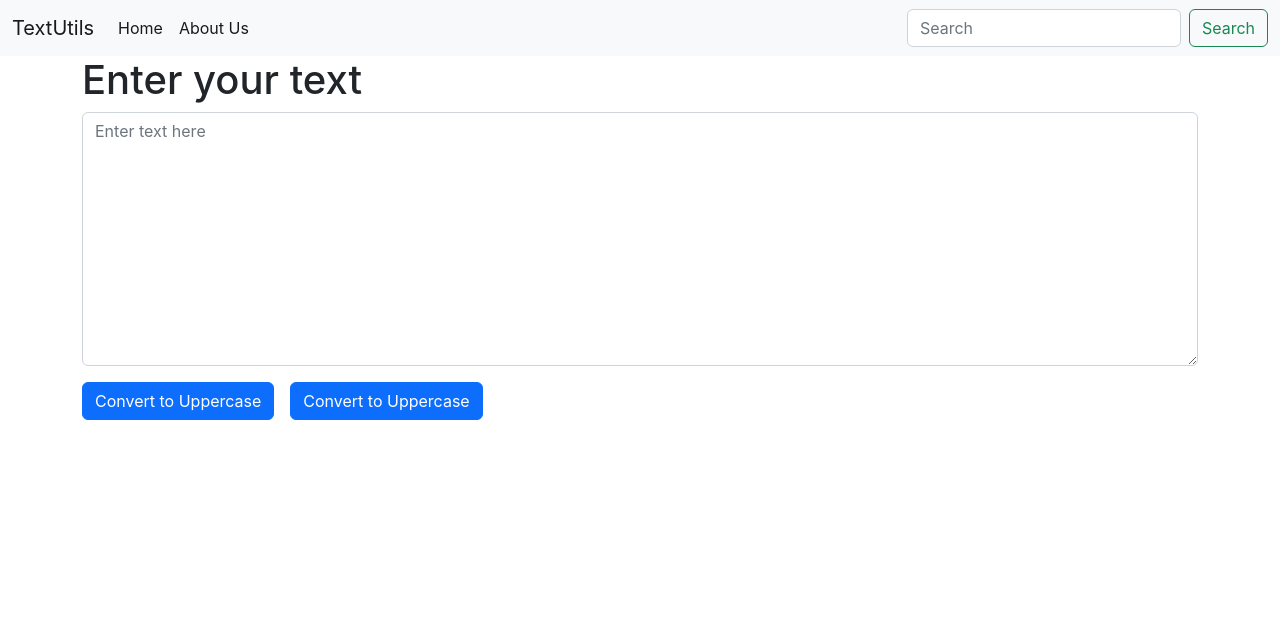
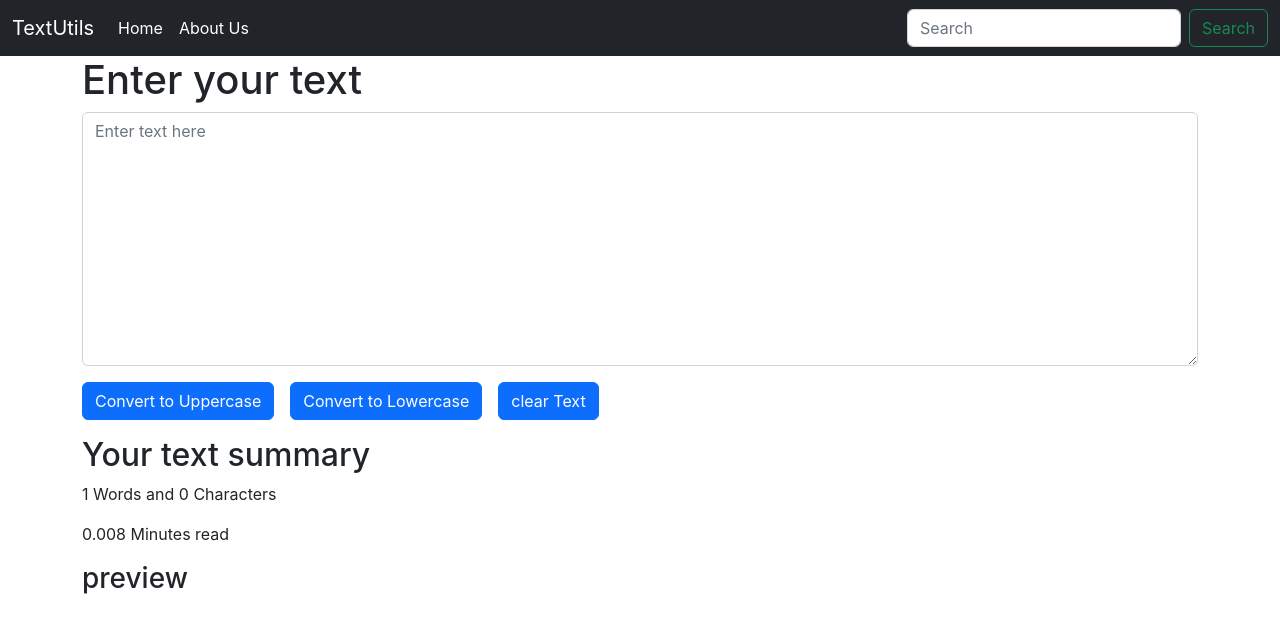
Before and after one commit to arapurbo18181/React-App, a React (Create React App) app: page / in a window 1280 px wide. Shown: the top 632 px of the page. Built offline with nearby package versions, Linux system fonts and the light colour scheme.

Commit message:
word and character counter added and preview section added

```diff
--- a/src/components/Navbar.js
+++ b/src/components/Navbar.js
@@ -3,7 +3,7 @@ import PropTypes from 'prop-types';
 
 export default function Navbar(props) {
   return (
-    <nav className="navbar navbar-expand-lg bg-light">
+    <nav className="navbar navbar-dark navbar-expand-lg bg-dark">
       <div className="container-fluid">
         <a className="navbar-brand" href="/">
           {props.title}
--- a/src/components/TextForm.js
+++ b/src/components/TextForm.js
@@ -13,16 +13,29 @@ export default function TextForm(props) {
     const handleOnChange = (event) => {
         setText(event.target.value);
     }
+    const handleClear = () => {
+        setText("");
+    }
     const[text, setText] = useState("");
   return (
+    <>
     <div>
       <h1>{props.heading}</h1>
       <div className="mb-3">
         <textarea className="form-control" id="mytext" value={text} onChange={handleOnChange} rows="10" placeholder="Enter text here"></textarea>
       </div>
       <button className="btn btn-primary" onClick={handleUpClick}>Convert to Uppercase</button>
-      <button className="btn btn-primary mx-3" onClick={handleLowerClick}>Convert to Uppercase</button>
+      <button className="btn btn-primary mx-3" onClick={handleLowerClick}>Convert to Lowercase</button>
+      <button className="btn btn-primary" onClick={handleClear}>clear Text</button>
     </div>
+    <div className="my-3">
+        <h2>Your text summary</h2>
+        <p>{text.split(" ").length} Words and {text.length} Characters</p>
+        <p> {0.008 * text.split(" ").length} Minutes read</p>
+        <h3>preview</h3>
+        <p>{text}</p>
+    </div>
+    </>
   );
 }
 
```
